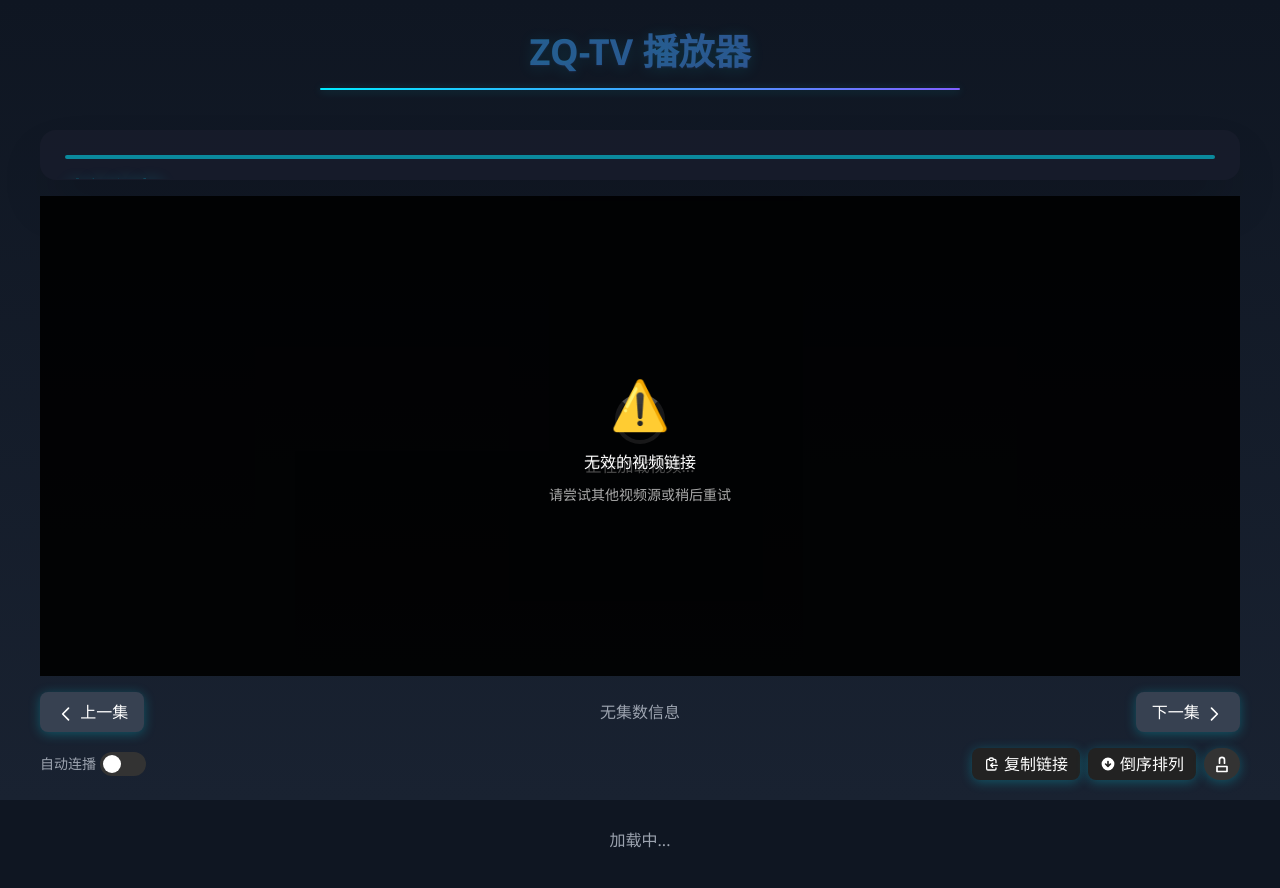
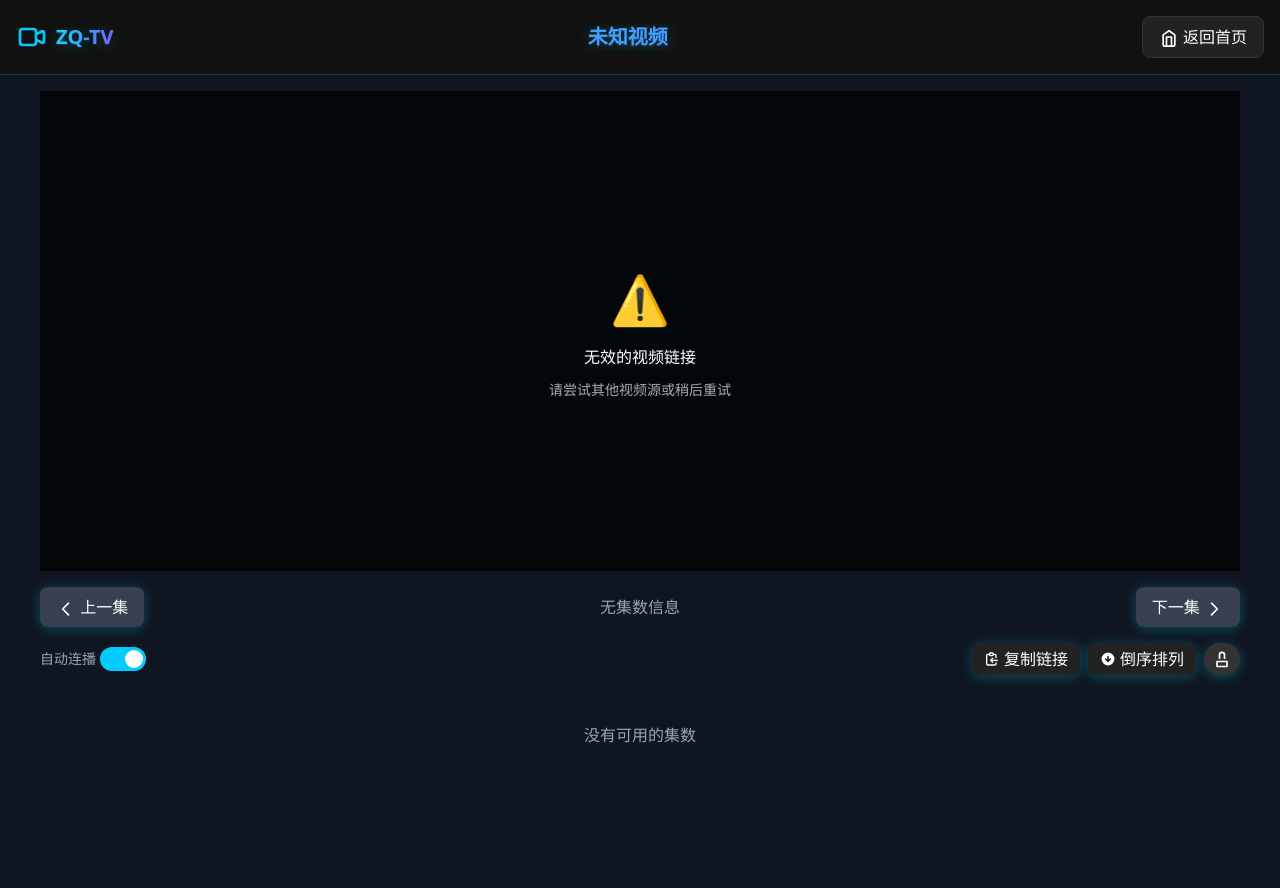
Before and after one commit to jsoncm/ZQ-TV, a website: page player.html in a window 1280 px wide. After the commit the page ends 811 px from the top, so only its background shows below. Drawn offline with Linux system fonts and the light colour scheme.

Commit message:
Update player.html

```diff
--- a/player.html
+++ b/player.html
@@ -181,28 +181,25 @@
     <!-- 添加 Umami 分析脚本 -->
     <script defer src="https://umami.bayuedeqi.dpdns.org/script.js" data-website-id="03a82ec7-bf5b-46e6-ac42-1b980b3bd470"></script>
 </head>
-<body class="page-bg text-white">
-    <header class="text-center mt-8 mb-6">
-        <h1 class="text-4xl font-bold gradient-text mb-2 animate-pulse">ZQ-TV 播放器</h1>
-        <hr class="divider my-4 mx-auto w-1/2">
+<body>
+    <header class="bg-[#111] p-4 flex items-center border-b border-[#333] gap-2 player-header">
+        <div class="flex items-center min-w-0">
+            <a href="/" class="flex items-center min-w-0">
+                <svg class="w-8 h-8 mr-2 text-[#00ccff] logo-icon" fill="none" stroke="currentColor" viewBox="0 0 24 24">
+                    <path stroke-linecap="round" stroke-linejoin="round" stroke-width="2" d="M15 10l4.553-2.276A1 1 0 0121 8.618v6.764a1 1 0 01-1.447.894L15 14M5 18h8a2 2 0 002-2V8a2 2 0 00-2-2H5a2 2 0 00-2 2v8a2 2 0 002 2z"></path>
+                </svg>
+                <h1 class="text-xl font-bold gradient-text logo-text">ZQ-TV</h1>
+            </a>
+        </div>
+        <h2 id="videoTitle" class="text-xl font-semibold flex-1 text-center overflow-x-auto whitespace-nowrap truncate custom-title-scroll"></h2>
+        <a href="/" class="px-4 py-2 bg-[#222] hover:bg-[#333] border border-[#333] rounded-lg transition-colors flex items-center min-w-0 home-btn">
+            <svg xmlns="http://www.w3.org/2000/svg" class="w-5 h-5 mr-1" viewBox="0 0 24 24" fill="none" stroke="currentColor" stroke-width="2" stroke-linecap="round" stroke-linejoin="round">
+              <path d="M19 21V9.5l-7-5-7 5V21a2 2 0 0 0 2 2h10a2 2 0 0 0 2-2z" />
+              <path d="M9 22V12h6v10" />
+            </svg>
+            <span class="home-btn-text">返回首页</span>
+        </a>
     </header>
-    <main class="player-container card-hover p-6 shadow-2xl">
-        <div id="player" class="rounded-2xl border-2 border-[#00eaff88] shadow-lg"></div>
-        <div id="videoTitle" class="text-2xl font-semibold gradient-text mt-4 mb-2"></div>
-        <div class="flex items-center space-x-4 mb-4">
-            <button id="autoplayToggle" class="btn px-4 py-2">自动连播</button>
-            <button id="adFilterToggle" class="btn px-4 py-2">广告过滤</button>
-        </div>
-        <div id="episodesList" class="grid grid-cols-2 sm:grid-cols-4 md:grid-cols-6 gap-2 mb-4"></div>
-        <div id="progressBar" class="w-full h-2 bg-gradient-to-r from-blue-400 to-purple-500 rounded-full mb-4"></div>
-        <div id="errorMsg" class="hidden text-red-400 text-lg mt-4"></div>
-    </main>
-    <div id="loading" class="fixed inset-0 bg-black/80 hidden items-center justify-center z-50">
-        <div class="bg-[#111] p-8 rounded-lg border border-[#333] flex items-center space-x-4 card-hover">
-            <div class="w-8 h-8 border-4 border-blue-400 border-t-transparent rounded-full animate-spin"></div>
-            <p class="text-white text-lg">加载中...</p>
-        </div>
-    </div>
 
     <!-- 密码验证弹窗 -->
     <div id="passwordModal" class="fixed inset-0 bg-black/95 hidden items-center justify-center z-[65] transition-opacity duration-300">
```
